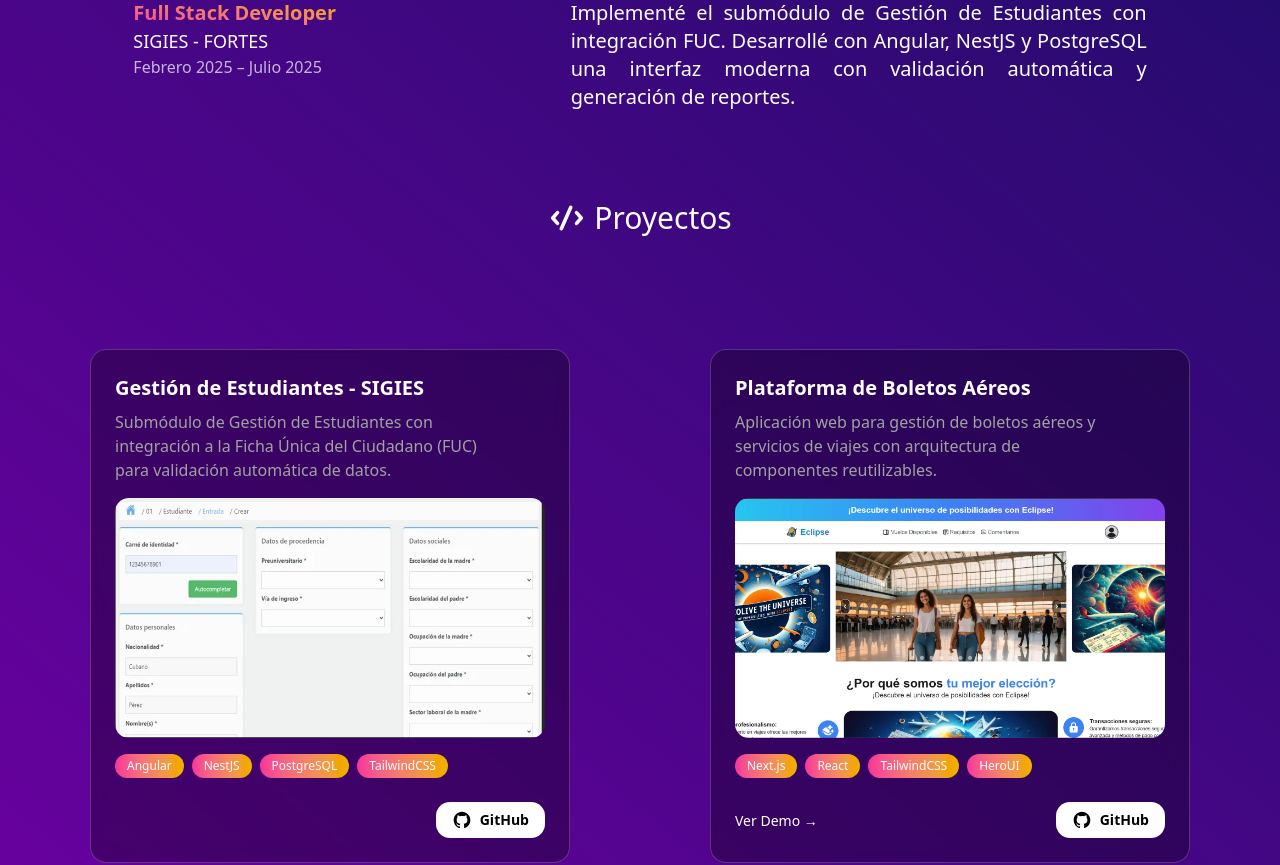
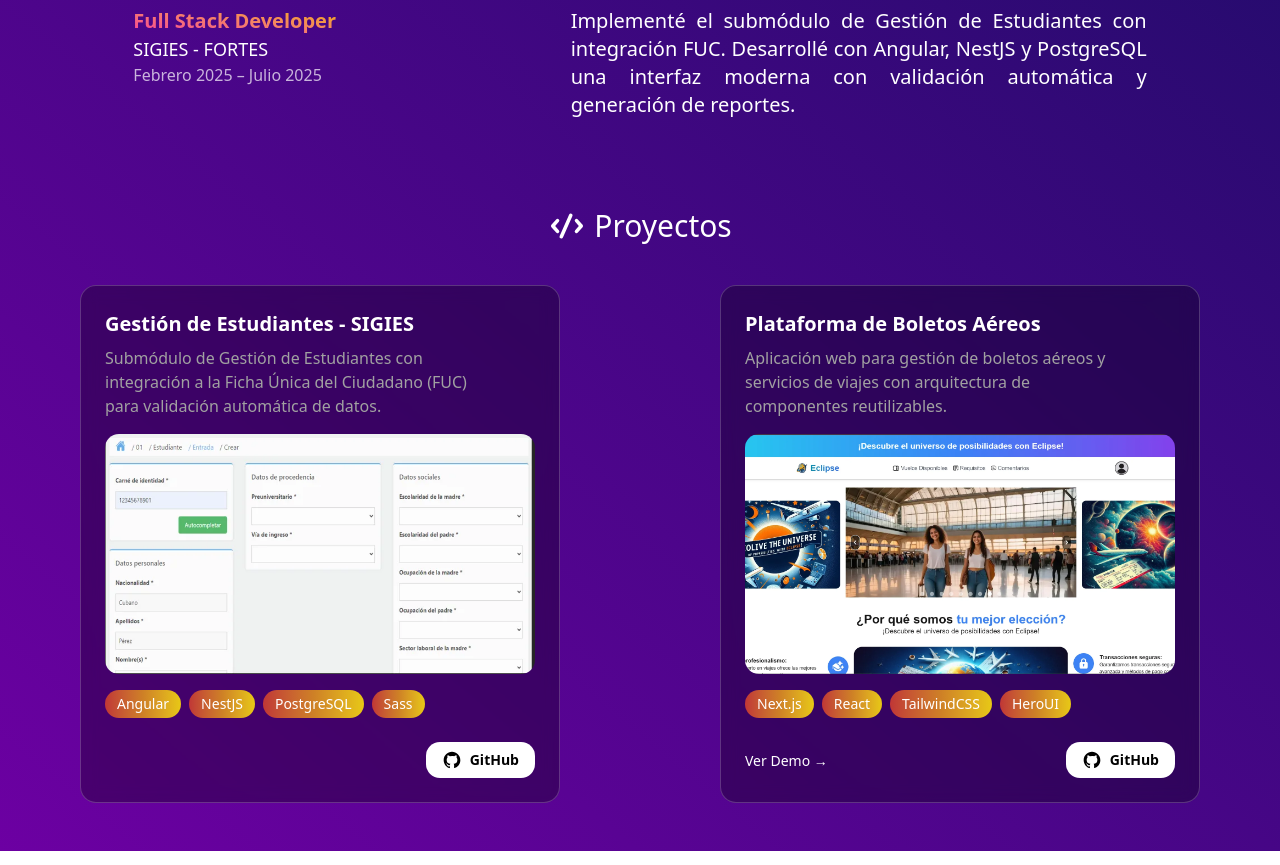
Before and after one commit to erlandel/portafolio, a Next.js app: page / in a window 1280 px wide. Shown: the part 1120-1985 px from the top of the page. Built offline with nearby package versions, Linux system fonts and the light colour scheme.

Commit message:
working in the session of ProjectsSection

```diff
--- a/app/page.tsx
+++ b/app/page.tsx
@@ -22,7 +22,7 @@ export default function Home() {
           <ExperienceSection />
         </section>
 
-        <section className="p-5">
+        <section className="mt-5">
           <ProjectsSection />
         </section>
       </div>
--- a/components/section/ExperienceSection.tsx
+++ b/components/section/ExperienceSection.tsx
@@ -29,9 +29,9 @@ export const ExperienceSection = () => {
   ];
   return (
     <div>
-      <div className="flex items-center justify-center">
+      <div className="flex items-center justify-center mb-10">
         <UilSuitcase className="mr-2" />
-        <h2 className="text-white text-justify text-3xl">
+        <h2 className="text-white text-justify text-3xl ">
           Experiencia Laboral
         </h2>
       </div>
--- a/components/section/ProjectsSection.tsx
+++ b/components/section/ProjectsSection.tsx
@@ -9,7 +9,7 @@ const ProjectsSection = () => {
         "Submódulo de Gestión de Estudiantes con integración a la Ficha Única del Ciudadano (FUC) para validación automática de datos. ",
       image: "/image/proyects/sigies.webp",
       githubUrl: "https://github.com/erlandel/frontend-sigies",
-      tags: ["Angular", "NestJS", "PostgreSQL", "TailwindCSS"],
+      tags: ["Angular", "NestJS", "PostgreSQL", "Sass"],
     },
     {
       title: "Plataforma de Boletos Aéreos",
@@ -24,7 +24,7 @@ const ProjectsSection = () => {
 
   return (
     <div className="py-12">
-      <div className="flex items-center justify-center mb-8">
+      <div className="flex items-center justify-center mb-10">
         <FluentColorCode16 className="mr-2" />
         <h2 className="text-white text-justify text-3xl">Proyectos</h2>
       </div>
--- a/components/ui/3d-card.tsx
+++ b/components/ui/3d-card.tsx
@@ -49,7 +49,7 @@ export const CardContainer = ({
     <MouseEnterContext.Provider value={[isMouseEntered, setIsMouseEntered]}>
       <div
         className={cn(
-          "py-20 flex items-center justify-center",
+          "py-0 flex items-center justify-center",
           containerClassName
         )}
         style={{
--- a/components/ui/background-gradient-animation.tsx
+++ b/components/ui/background-gradient-animation.tsx
@@ -107,13 +107,10 @@ export const BackgroundGradientAnimation = ({
         </defs>
       </svg>
 
-      {/* Content Layer */}
-      <div className={cn(className)}>{children}</div>
-
-      {/* Animated Gradients Layer */}
+      {/* Animated Gradients Layer - Behind content */}
       <div
         className={cn(
-          "gradients-container fixed inset-0 h-screen w-screen blur-lg pointer-events-none",
+          "gradients-container fixed inset-0 h-screen w-screen blur-lg pointer-events-none z-0",
           isSafari ? "blur-2xl" : "filter-[url(#blurMe)_blur(40px)]"
         )}
       >
@@ -175,6 +172,9 @@ export const BackgroundGradientAnimation = ({
           />
         )}
       </div>
+
+      {/* Content Layer - Above gradients */}
+      <div className={cn("relative z-10", className)}>{children}</div>
     </div>
   );
 };
--- a/components/ui/project-card.tsx
+++ b/components/ui/project-card.tsx
@@ -45,7 +45,8 @@ export const ProjectCard = ({
             {tags.map((tag, index) => (
               <span
                 key={index}
-                className="px-3 py-1 text-xs rounded-full bg-linear-to-r from-pink-500 to-yellow-500 text-white"
+                className="px-3 py-1 text-sm rounded-full bg-linear-to-r from-[#c03636] via-[#ce8026] to-[#e7c815]
+                text-white"
               >
                 {tag}
               </span>
```
